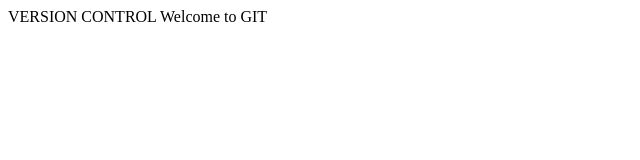
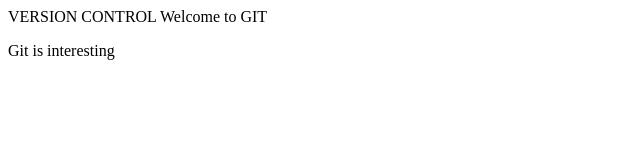
Before and after one commit to SreeyaB/GITBASICS, a plain HTML site: page index.html in a window 1280 px wide. Shown: the whole page, without its empty margins (0-640 px from the left). Drawn offline with Linux system fonts and the light colour scheme.

Commit message:
added <p> tag to index.html

```diff
--- a/index.html
+++ b/index.html
@@ -2,4 +2,5 @@
 <title>GIT BASICS</title>
 <head>VERSION CONTROL</head>
 <body>Welcome to GIT</body>
+<p>Git is interesting</p>
 </html>
```
